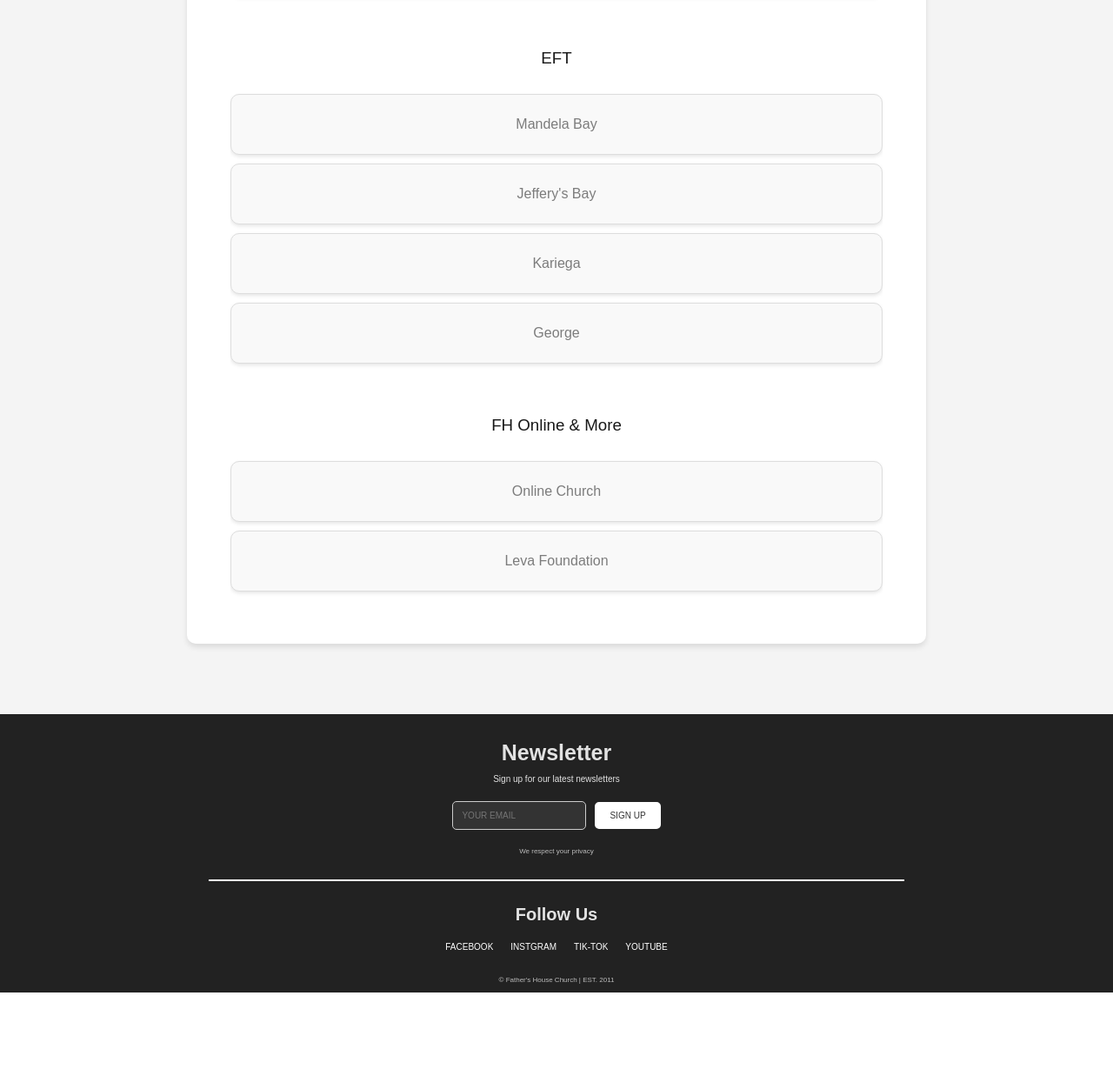
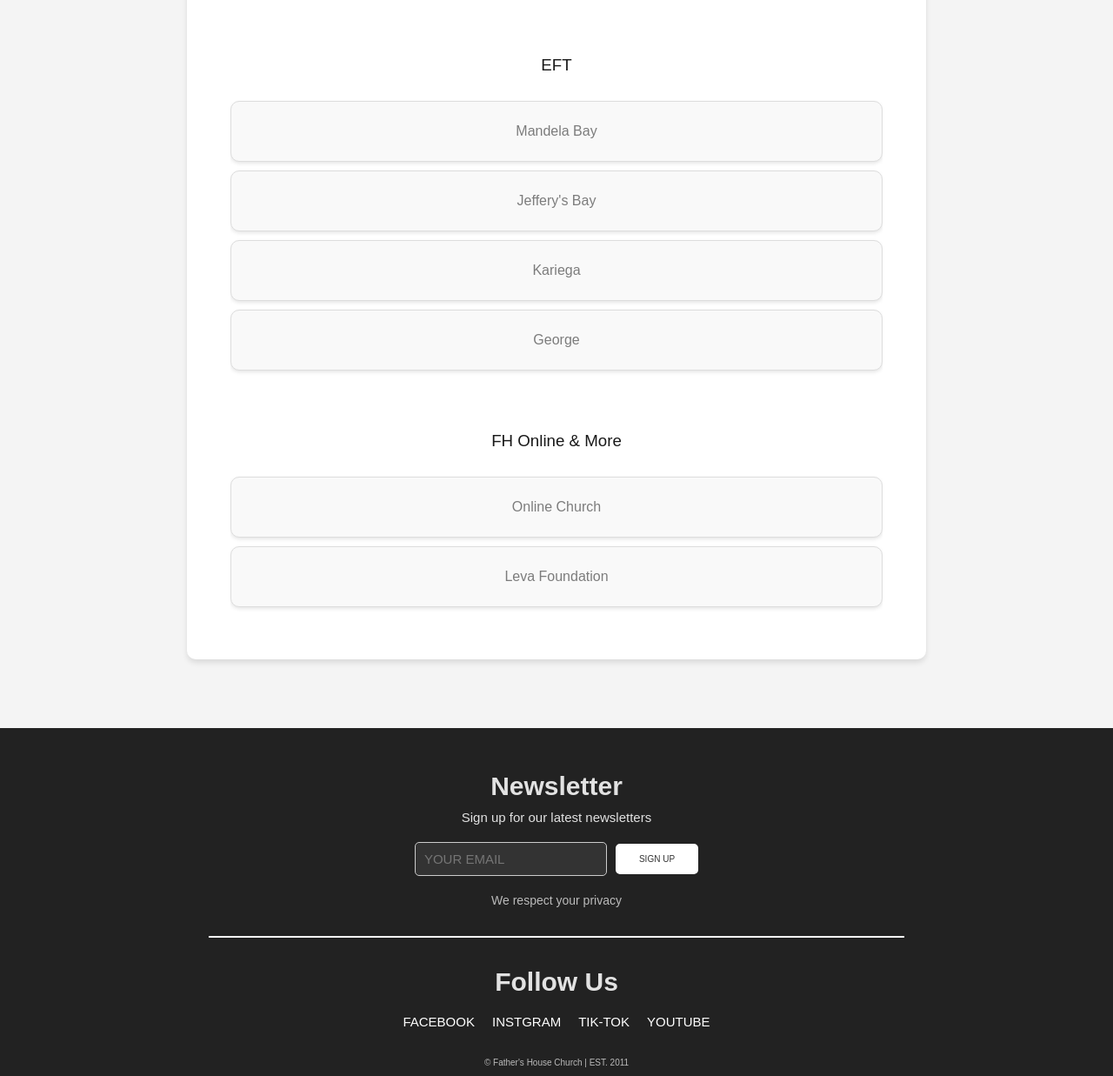
Before and after one commit to KingJamesOT/fh, a plain HTML site: page giving.html in a window 1280 px wide. Shown: the part 1093-2330 px from the top of the page at 87% size. Before the commit the page ends 2234 px from the top, so only its background shows below. Drawn offline with Linux system fonts and the light colour scheme; a web font is replaced by a local one.

Commit message:
updated scaling

```diff
--- a/giving.css
+++ b/giving.css
@@ -66,7 +66,7 @@
     display: flex;
     justify-content: center;
     align-items: center;
-    height: 133vh; /* Full viewport height */
+    height: 135vh; /* Full viewport height */
     background-color: #f4f4f4;
 }
 
@@ -113,9 +113,12 @@
 }
 
 .drop-down {
-    width: 750px;
+    width: 300px;
     margin: 20px 0;
     overflow: hidden;
+    display: flex;
+    align-items: center;
+    flex-direction: column;
 }
 
 .drop-down-item {
@@ -123,7 +126,7 @@
     padding: 10px;
     border: 1px solid #ddd;
     border-radius: 10px;
-    width: 100%; /* Full width for stacking */
+    width: 75%; /* Full width for stacking */
     text-align: center;
     box-shadow: 0 2px 4px rgba(0, 0, 0, 0.1);
     overflow: hidden;
@@ -163,3 +166,27 @@
     margin: 10px 0;
     color: #7c7c7c;
 }
+
+
+
+
+@media (min-width: 756px) {
+        .drop-down-item {
+            width: 100%;
+        }
+
+        .drop-down {
+            width: 500px;
+        }
+
+}
+
+
+@media (min-width: 1200px) {
+    .drop-down-item {
+        width: 100%;
+    }
+    .drop-down {
+        width: 750px;
+    }
+}
--- a/layout.css
+++ b/layout.css
@@ -49,8 +49,6 @@
         opacity: 1;
         transform: translateX(0);
     }
-
-
 
 
 
@@ -370,4 +368,50 @@
         height: auto;
 
     }
+
+
+        /*footer*/
+    .footer {
+        height: 50vh;
+        padding-top: 20px;
+      }
+
+
+
+    .newsletter h2 {
+        font-size: 30px;
+    }
+
+    .newsletter p {
+        font-size: 15px;
+    }
+
+
+    .email-input {
+        font-size: 15px;
+    }
+
+    .signup-btn {
+        padding: 10px 25px;
+        font-size: 10px;
+        background-color: white; /* White button */
+        }
+
+    .privacy {
+        font-size: 14px;
+    }
+
+    .social-media h3 {
+        font-size: 30px;
+    }
+
+    .social-icon {
+        font-size: 15px;
+    }
+
+    .footer-text {
+        font-size: 10px;
+
+    }
+
 }
```
